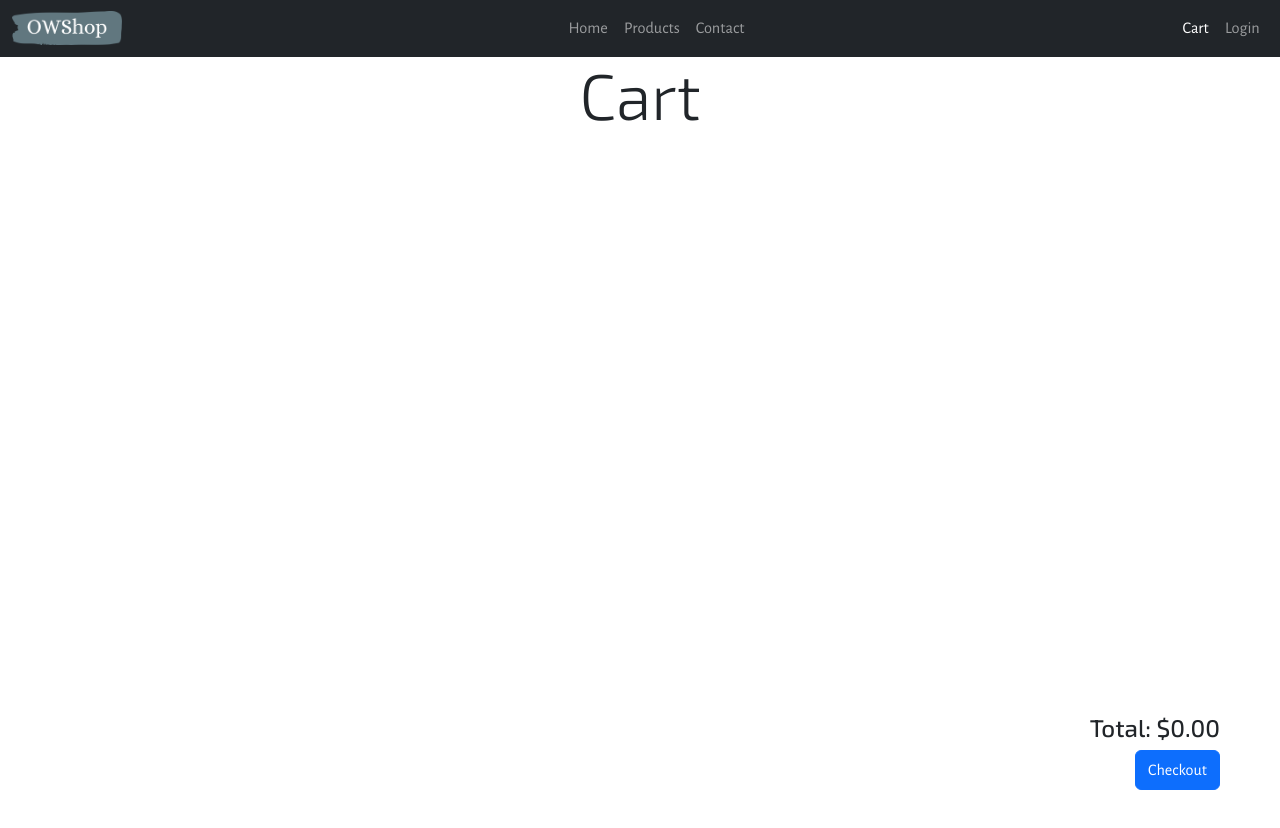
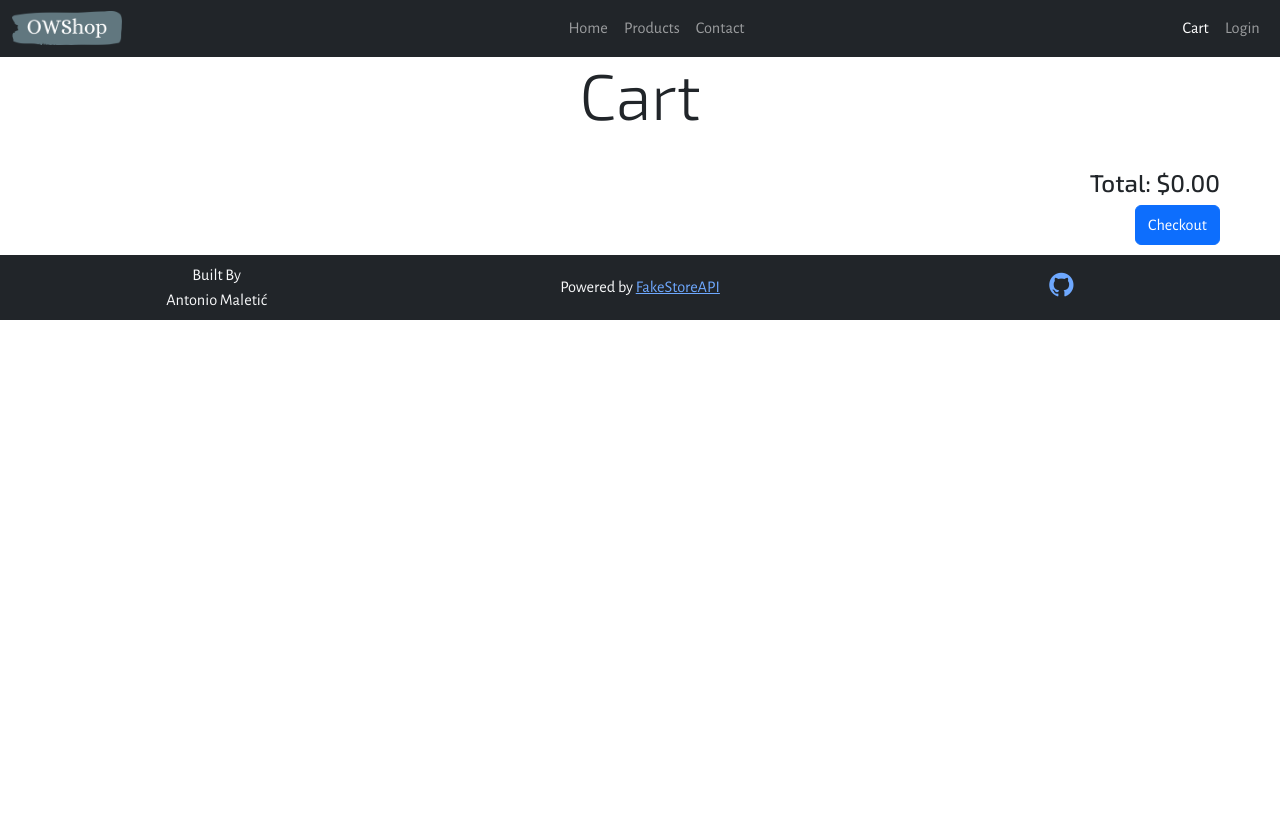
Before and after one commit to anmaletic/OWShop, a React (Vite) app: page /cart in a window 1280 px wide. Shown: the top 828 px of the page. After the commit the page ends 800 px from the top, so only its background shows below. Built offline with nearby package versions, Linux system fonts and the light colour scheme.

Commit message:
Add global footer

```diff
--- a/src/App.css
+++ b/src/App.css
@@ -1,4 +1,7 @@
 :root {
+    --color-dark: #212529;
+    --color-light: #f8f9fa;
+
     --title-font: 'Exo 2', sans-serif;
     --body-font: 'Alegreya Sans';
     --font-size: 1.01rem;
@@ -15,8 +18,7 @@ h1, .h1, h2, .h2, h3, .h3, h4, .h4, h5, .h5, h6, .h6 {
 }
 
 #root{
-    height: calc(100vh - 56px);
-    padding: 0;
+    height: 100vh
 }
 
 .navbar-ext {
@@ -28,7 +30,6 @@ h1, .h1, h2, .h2, h3, .h3, h4, .h4, h5, .h5, h6, .h6 {
     display: flex;
     flex-direction: column;
     align-items: center;
-    overflow-y: auto;
     height: 100%;
 }
 .error {
@@ -40,8 +41,6 @@ h1, .h1, h2, .h2, h3, .h3, h4, .h4, h5, .h5, h6, .h6 {
     display: flex;
     flex-direction: column;
     align-items: center;
-    width: 100%;
-    height: 100%;
     gap: 100px;
 }
 
@@ -109,16 +108,6 @@ h1, .h1, h2, .h2, h3, .h3, h4, .h4, h5, .h5, h6, .h6 {
     padding: 5px;
 }
 
-.footer {
-    display: flex;
-    justify-content: center;
-    align-items: center;
-    border-top: 1px solid #ccc;
-    color: #000;
-    height: 56px;
-    bottom: 0;
-    width: 100%;
-}
 
 /* Product page */
 .product-page {
@@ -161,8 +150,6 @@ h1, .h1, h2, .h2, h3, .h3, h4, .h4, h5, .h5, h6, .h6 {
     flex-direction: column;
     align-items: center;
     width: 100%;
-    height: 100%;
-    gap: 50px;
 }
 
 @media (max-width: 768px) {
@@ -287,3 +274,13 @@ h1, .h1, h2, .h2, h3, .h3, h4, .h4, h5, .h5, h6, .h6 {
     }
 
 }
+
+/* Footer  */
+.footerStyle {
+    background: var(--color-dark);
+    color: var(--color-light);
+}
+
+.footerStyle .bi {
+    font-size: 1.5rem;
+}
--- a/src/App.tsx
+++ b/src/App.tsx
@@ -6,12 +6,14 @@ import LoginPage from "./pages/LoginPage";
 import ProductsPage from "./pages/ProductsPage";
 import { CartProvider } from "./contexts/CartContext";
 import CartPage from "./pages/CartPage";
+import Footer from "./components/Footer";
 
 const App: React.FC = () => {
   return (
     <CartProvider>
       <>
         <BrowserRouter>
+          <div className="d-flex flex-column h-100">
             <NavBar />
             <div className="page">
               <Routes>
@@ -21,6 +23,10 @@ const App: React.FC = () => {
                 <Route path="/cart" element={<CartPage />} />
                 <Route path="/login" element={<LoginPage />} />
               </Routes>
+              <div className="flex-shrink-0 w-100">
+                <Footer />
+              </div>
+            </div>
           </div>
         </BrowserRouter>
       </>
--- /dev/null
+++ b/src/components/Footer.tsx
@@ -0,0 +1,32 @@
+const Footer = () => {
+  return (
+    <>
+      <div className="footerStyle p-2 " data-bs-theme="dark">
+        <div className="container-xxl">
+          <div className="row row-cols-1 row-cols-md-3 text-center align-items-center">
+            <div className="col">
+              <div className="col-12">
+                <span className="me-1">Built By</span>
+              </div>
+              <div className="col-12">
+                <span className="me-1">Antonio Maletić</span>
+              </div>
+            </div>
+            <div className="col">
+              Powered by <a href="https://fakestoreapi.com/">FakeStoreAPI</a>
+            </div>
+            <div className="col">
+              <div className="col-12">
+                <a href="https://github.com/anmaletic/OWShop">
+                  <i className="bi bi-github"></i>
+                </a>
+              </div>
+            </div>
+          </div>
+        </div>
+      </div>
+    </>
+  );
+};
+
+export default Footer;
```
Lines whose indentation alone changed are shown as unchanged.
